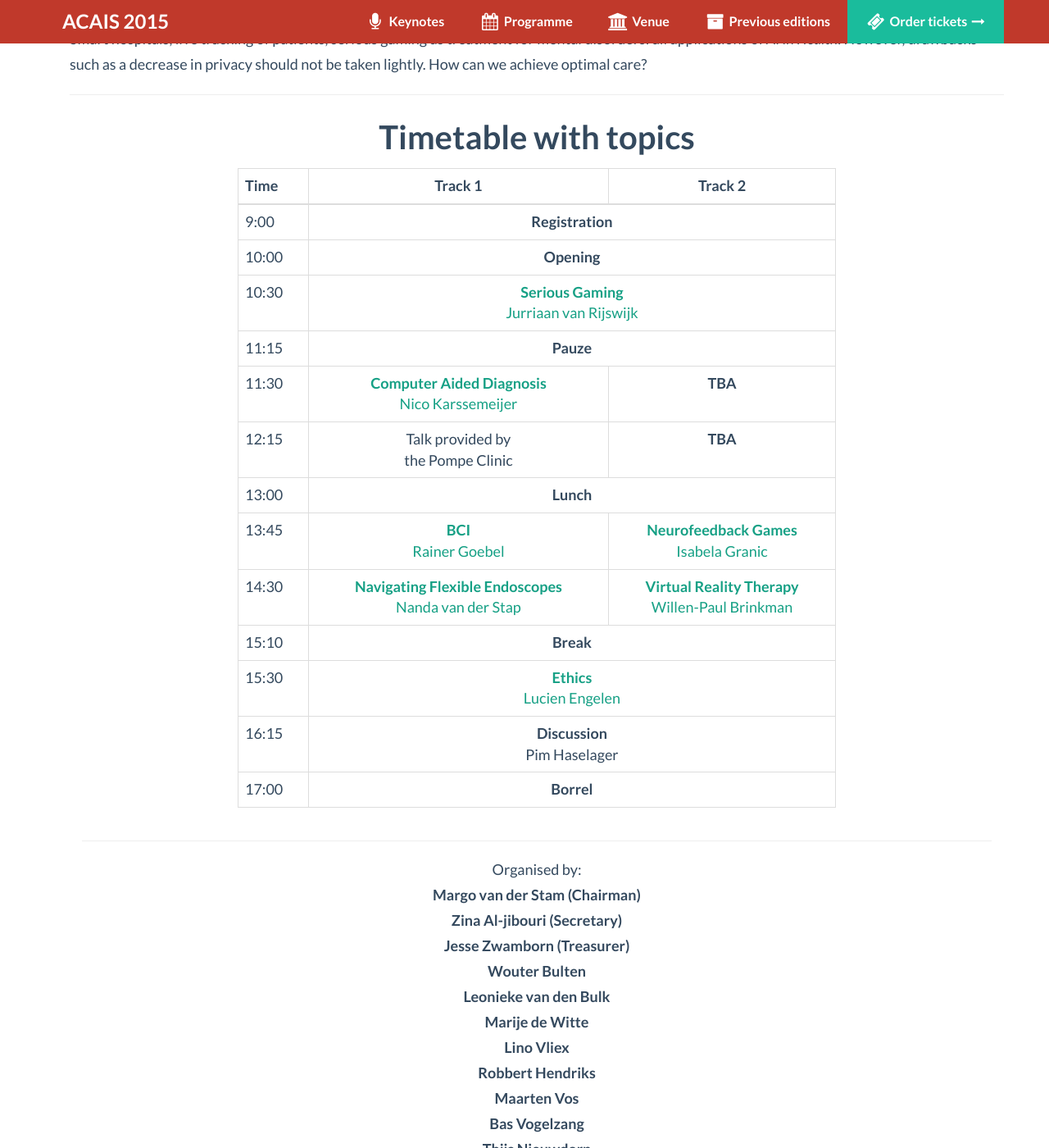
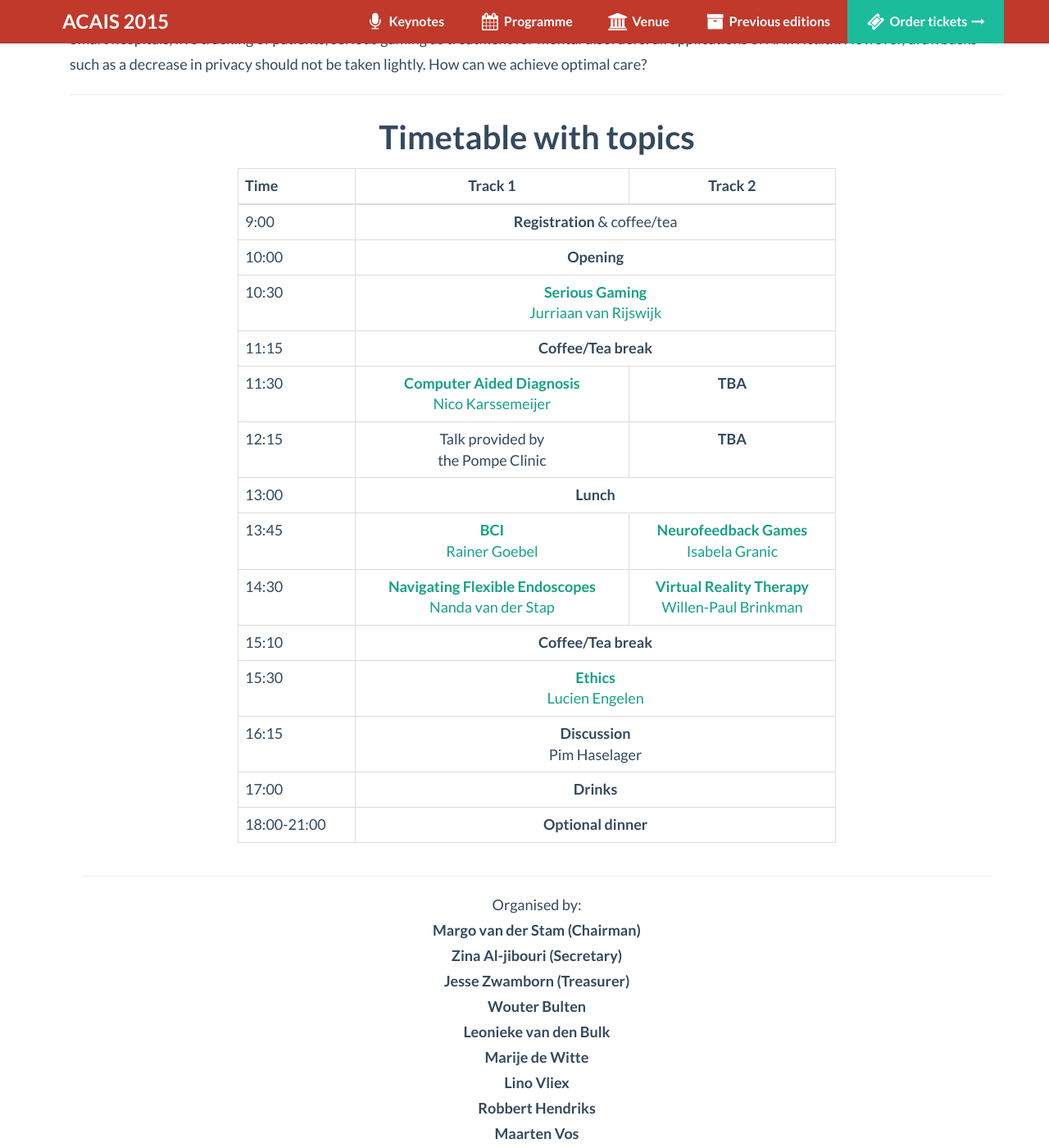
Before and after one commit to wouterbulten/acais-website, a Jekyll site: the page built from 2015/index.html, in a window 1280 px wide and 1400 px high, scrolled down 363 px. Shown: the whole window at 82% size. Built offline with Jekyll 4.4.1, drawn with Linux system fonts in a browser that asks for light colours; nearby versions of some CDN libraries.

Commit message:
Small programme changes

```diff
--- a/2015/index.html
+++ b/2015/index.html
@@ -27,7 +27,7 @@ title: ACAIS 2015 - AI in Health
             <tbody>
                 <tr>
                     <td>9:00</td>
-                    <td class="text-center" colspan="2"><b>Registration</b></td>
+                    <td class="text-center" colspan="2"><b>Registration</b> &amp; coffee/tea</td>
                 </tr>
                 <tr>
                     <td>10:00</td>
@@ -45,7 +45,7 @@ title: ACAIS 2015 - AI in Health
                 </tr>
                 <tr>
                     <td>11:15</td>
-                    <td class="text-center" colspan="2"><b>Pauze</b></td>
+                    <td class="text-center" colspan="2"><b>Coffee/Tea break</b></td>
                 </tr>
                 <tr>
                     <td>11:30</td>
@@ -109,7 +109,7 @@ title: ACAIS 2015 - AI in Health
             </tr>
         <tr>
             <td>15:10</td>
-            <td class="text-center" colspan="2"><b>Break</b></td>
+            <td class="text-center" colspan="2"><b>Coffee/Tea break</b></td>
         </tr>
         <tr>
             <td>15:30</td>
@@ -130,7 +130,11 @@ title: ACAIS 2015 - AI in Health
         </tr>
         <tr>
             <td>17:00</td>
-            <td class="text-center" colspan="2"><b>Borrel</b></td>
+            <td class="text-center" colspan="2"><b>Drinks</b></td>
+        </tr>
+		<tr>
+            <td>18:00-21:00</td>
+            <td class="text-center" colspan="2"><b>Optional dinner</b></td>
         </tr>
 
         </tbody>
```
